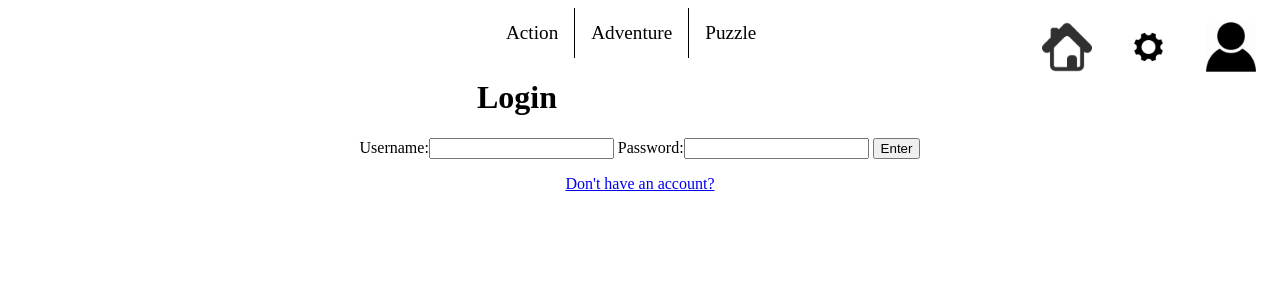
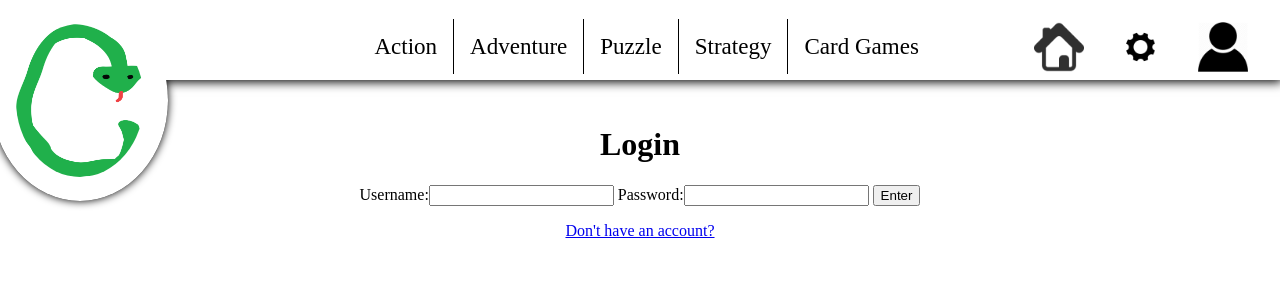
Before and after one commit to mcclure-calvin-wm/slither, a PHP site: page /signin.php in a window 1280 px wide. Shown: the top 300 px of the page. Run offline with PHP 8.4, Linux system fonts and the light colour scheme.

Commit message:
+ Changes

```diff
--- a/nav.php
+++ b/nav.php
@@ -17,7 +17,7 @@ echo"
     <ul id=\"icon-nav\">
         <li id=\"li4\"><a href=\"index.php\"><img src=\"images/home-icon.png\" width=\"50\" height=\"50\"> </a></li>
         <li id=\"li5\"><a href=\"adventure.php\"><img src=\"images/settings.png\" width=\"50\" height=\"50\"></a></li>
-        <li id=\"li6\"><a href=\"puzzle.php\"><img src=\"images/prof.png\" width=\"50\" height=\"50\"></a></li>
+        <li id=\"li6\"><a href=\"signin.php\"><img src=\"images/prof.png\" width=\"50\" height=\"50\"></a></li>
 
     </ul>
 </div>
--- a/signin.php
+++ b/signin.php
@@ -52,32 +52,41 @@ if(isset($_POST['pass'])) {
     </title>
     <head>
         <link rel="stylesheet" href="styles.css">
+        <link href="nav.css" rel="stylesheet" type="text/css">
     </head>
     <body>
+        <img src="images/slither-logo.png" id="logo-under">
+        <div id="contain">
             <div id="div1">
                 <ul>
-                <li id="li1"><a href="action.php">Action</a></li>
-                <li id="li2"><a href="adventure.php">Adventure</a></li>
-                <li id="li3"><a href="puzzle.php">Puzzle</a></li>
+                    <li id="li1" class="li"><a href="action.php">Action</a></li>
+                    <li id="li2" class="li"><a href="adventure.php">Adventure</a></li>
+                    <li id="li3" class="li"><a href="puzzle.php">Puzzle</a></li>
+                    <li id="li4" class="li"><a href="strategy.php">Strategy</a></li>
+                    <li id="li5"><a href="card.php">Card Games</a></li>
 
                 </ul>
             </div>
-        <div id="div2">
-            <ul>
+            <img src="images/slither-logo.png" id="logo">
+            <ul id="icon-nav">
                 <li id="li4"><a href="index.php"><img src="images/home-icon.png" width="50" height="50"> </a></li>
                 <li id="li5"><a href="adventure.php"><img src="images/settings.png" width="50" height="50"></a></li>
-                <li id="li6"><a href="adventure.php"><img src="images/prof.png" width="50" height="50" ></a></li>
+                <li id="li6"><a href="signin.php"><img src="images/prof.png" width="50" height="50"></a></li>
+
             </ul>
         </div>
-        <center>
+        <center style="margin-top: 10%">
             <form method="post" id="sectionstartingsection">
+
                 <h1>Login</h1>
+
                 <label>Username:</label><input type="text" name="userName" id="userName" required>
+
                 <label>Password:</label><input type="password" name="pass" id="pass" required>
+
                 <button type="submit" name="submit" id="submitbutton" value="1">  Enter   </button>
             </form>
             <a href="createAccount.php">Don't have an account?</a>
         </center>
-
     </body>
 </html>
```
Lines whose indentation alone changed are shown as unchanged.
